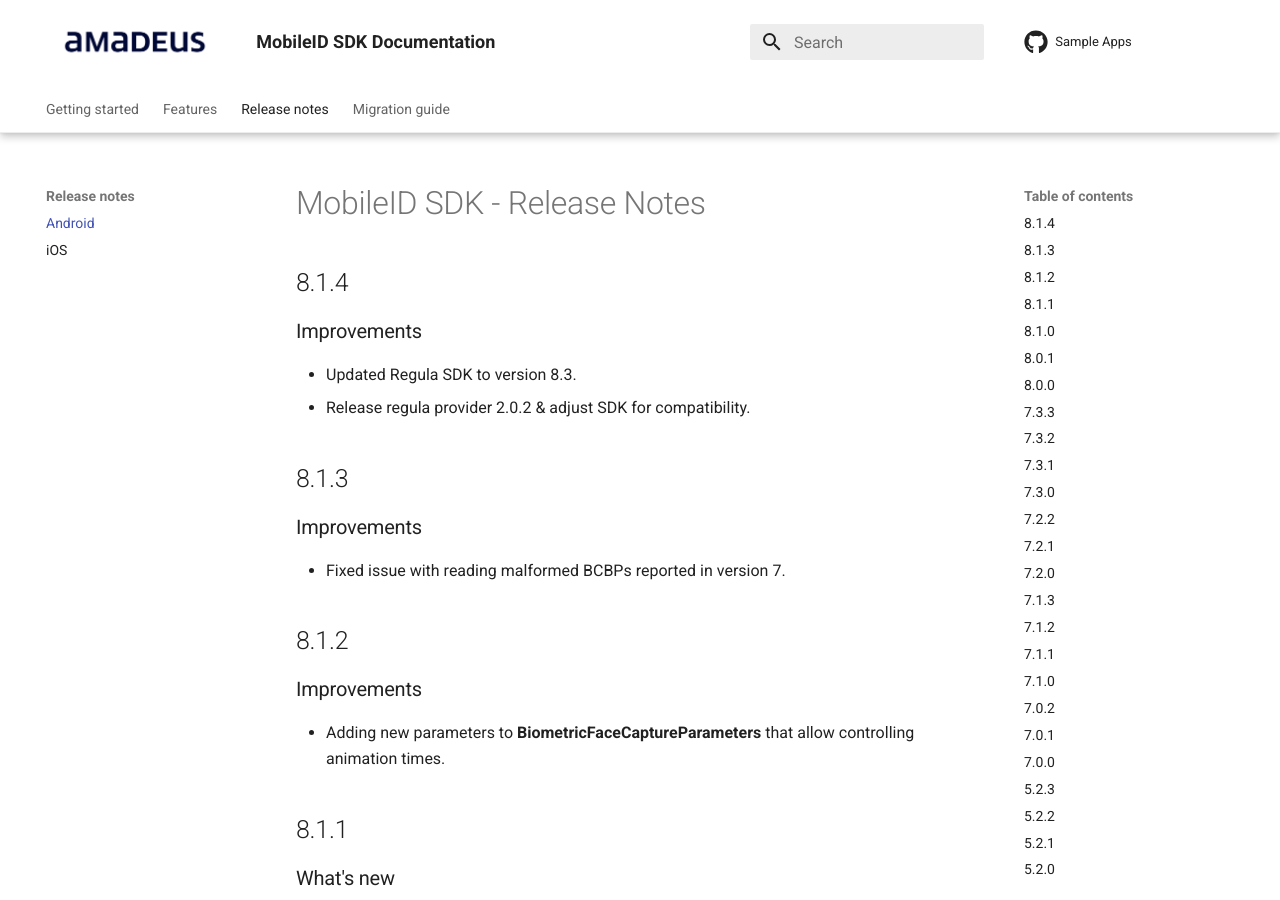
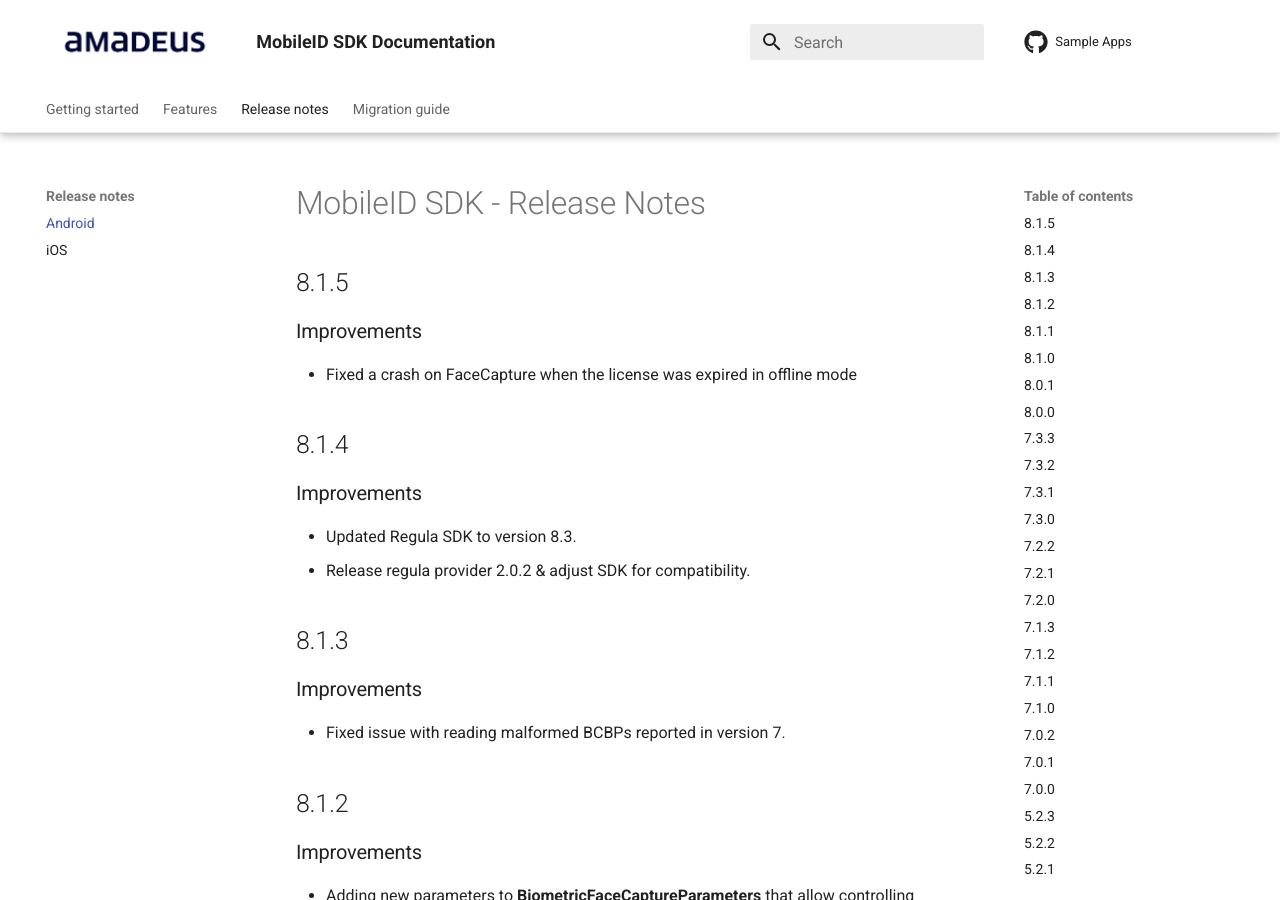
Before and after one commit to vbmobile/mobile-id-documentation, an MkDocs documentation site: the page built from docs/ReleaseNotes/ReleaseNotes_Android.md, in a window 1280 px wide and 900 px high. Built offline with MkDocs 1.6.1 and Material for MkDocs 9.7.7, drawn with Linux system fonts in a browser that asks for light colours; the version menu is left out.

Commit message:
Android - Add release notes for version 8.1.5

```diff
--- a/docs/ReleaseNotes/ReleaseNotes_Android.md
+++ b/docs/ReleaseNotes/ReleaseNotes_Android.md
@@ -1,4 +1,10 @@
 # MobileID SDK - Release Notes
+
+## 8.1.5
+
+### Improvements
+
+- Fixed a crash on FaceCapture when the license was expired in offline mode
 
 ## 8.1.4
 
```
